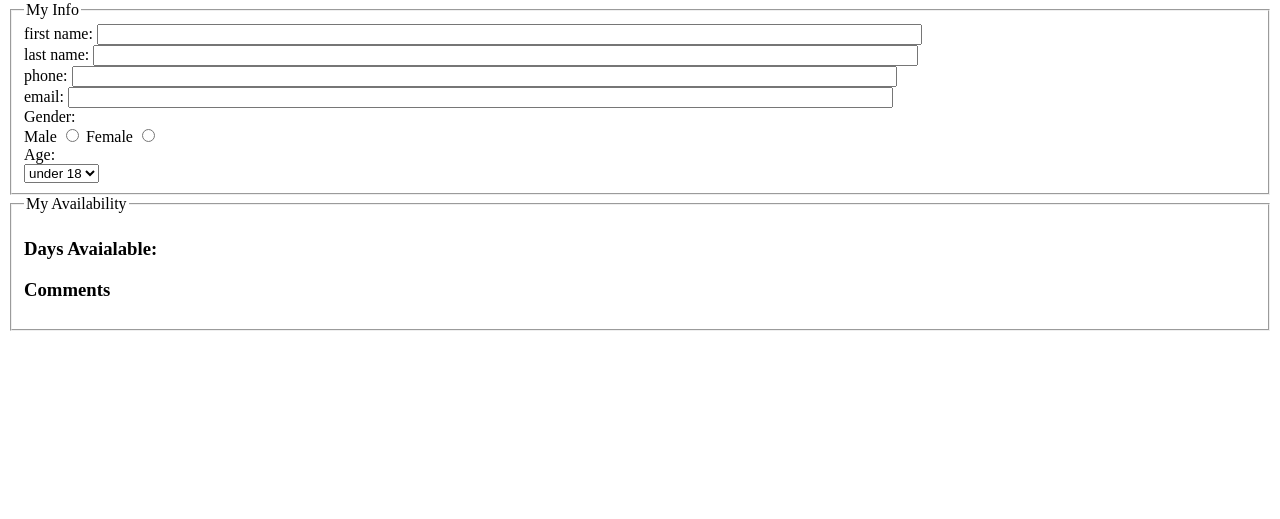
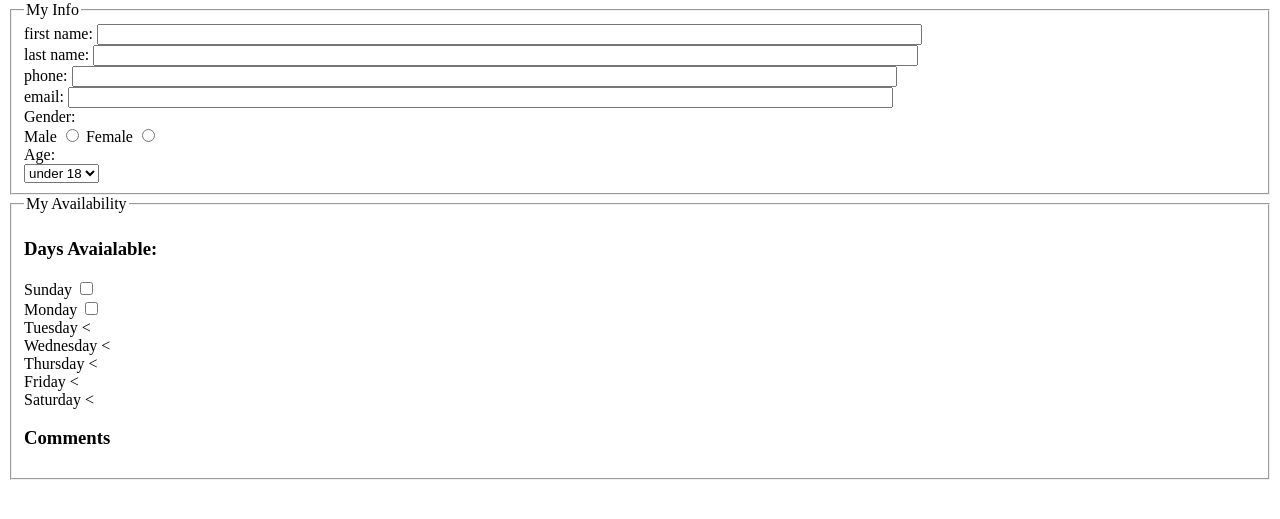
Before and after one commit to Arod39/lab5_ITMD361, a plain HTML site: page index.html in a window 1280 px wide. Shown: the part 79-598 px from the top of the page. Drawn offline with Linux system fonts and the light colour scheme.

Commit message:
Update 7.01 - More Fixes
Wrote out the syntax for the checkboxes.
Tested my website to see how it looked.
Will finish the syntax for the rest of the days.

```diff
--- a/index.html
+++ b/index.html
@@ -28,13 +28,13 @@
       <legend>My Availability</legend>
       <h3>Days Avaialable:</h3>
       <div>
-        <label>
-        <label>
-        <label>
-        <label>
-        <label>
-        <label>
-        <label>
+        <div><label>Sunday <input type="checkbox" name="available_field[]" value="sunday"></label></div>
+        <div><label>Monday <input type="checkbox" name="available_field[]" value="monday"></label></div>
+        <div><label>Tuesday <
+        <div><label>Wednesday <
+        <div><label>Thursday <
+        <div><label>Friday <
+        <div><label>Saturday <
       <div>
       <h3>Comments</h3>
       <div>
```
